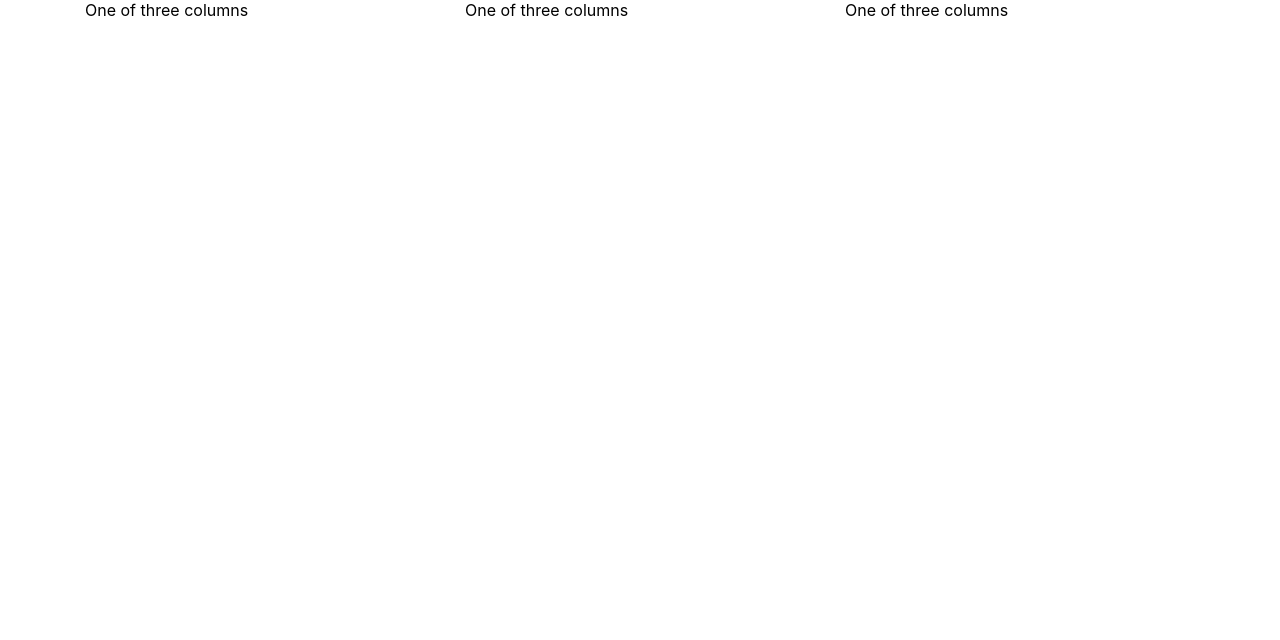
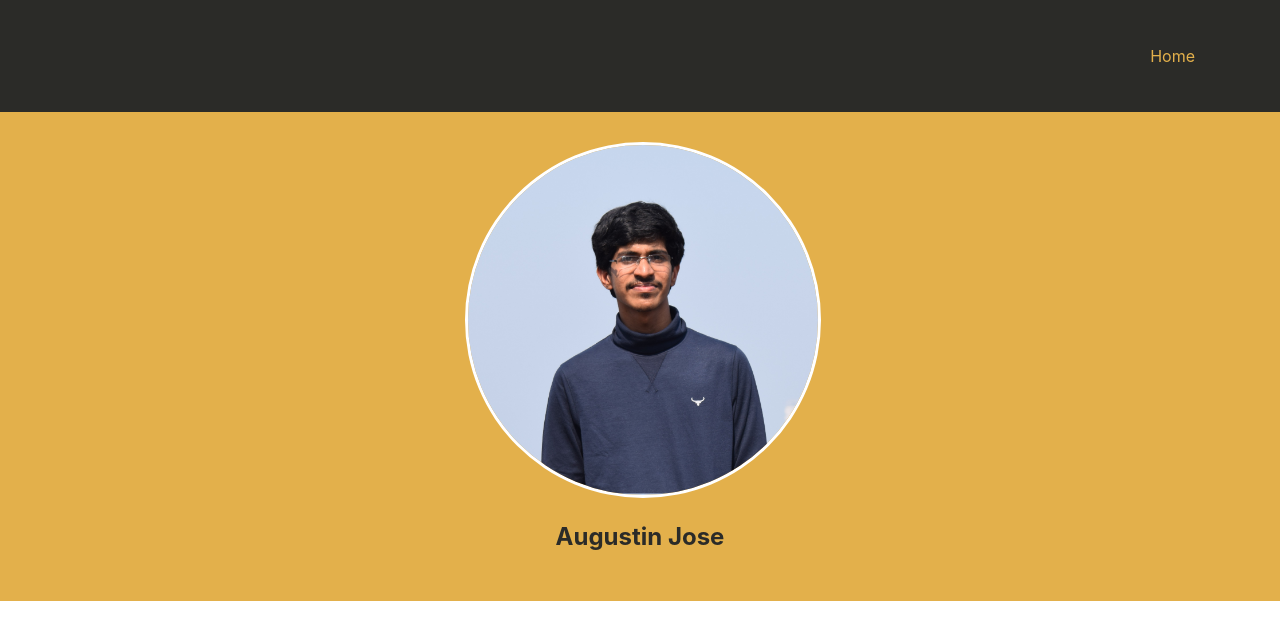
Before and after one commit to AugustinJose1221/resume, a React (Create React App) app: page / in a window 1280 px wide. Shown: the top 640 px of the page. Built offline with nearby package versions, Linux system fonts and the light colour scheme.

Commit message:
Minor Updates

```diff
--- a/src/css/style.css
+++ b/src/css/style.css
@@ -0,0 +1,32 @@
+.Header {
+  background: #2b2b28;
+  padding-top: 30px;
+  padding-bottom: 30px;
+  height: auto;
+}
+
+.Header p{
+  color: #e3b04b;
+}
+
+.Profile {
+  background: #e3b04b;
+  padding-top: 30px;
+  padding-bottom: 30px;
+  padding-right: 30px;
+  padding-left: 30px;
+  height: auto;
+}
+
+.Profile img{
+  width: 100%;
+  position: center;
+  border-radius: 50%;
+  border-color: #ffffff;
+  border-style: solid;
+}
+
+.Profile h1{
+  color: #2b2b28;
+  text-align: center;
+}
--- a/src/resume.js
+++ b/src/resume.js
@@ -1,21 +1,37 @@
 import React, { Component } from 'react'
-//import './css/style.css';
+import './css/style.css';
 import { Container, Row, Col } from 'react-grid-system';
 const Resume = () => {
   return (
+    <div>
+      <section className="Header">
         <Container>
           <Row>
             <Col sm={4}>
-        One of three columns
             </Col>
             <Col sm={4}>
-        One of three columns
             </Col>
             <Col sm={4}>
-        One of three columns
+            <p align="right">Home</p>
             </Col>
           </Row>
         </Container>
+    </section>
+    <section className="Profile">
+      <Container>
+        <Row>
+          <Col sm={4}>
+          </Col>
+          <Col sm={4}>
+          <img src={ require('./img/Augustin.JPG') } />
+          <h1>Augustin Jose</h1>
+          </Col>
+          <Col sm={4}>
+          </Col>
+        </Row>
+      </Container>
+      </section>
+  </div>
   );
 }
 
```
Also changed, not shown: src/img/Augustin.JPG (added). Lines whose indentation alone changed are shown as unchanged.
